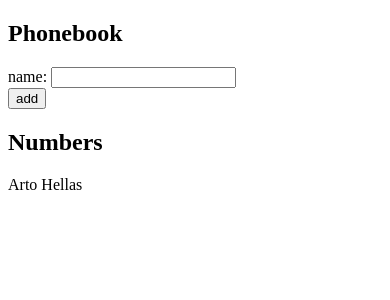
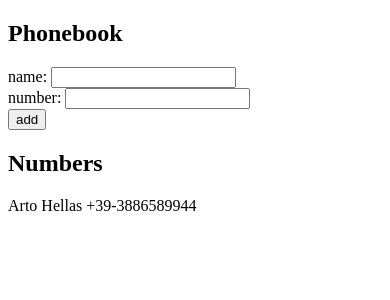
Before and after one commit to torac96/fullstackopen, a React (Create React App) app in the folder part2/phonebook/: page / in a window 390 px wide. Shown: the top 300 px of the page. Built offline with nearby package versions, Linux system fonts and the light colour scheme.

Commit message:
completed exercise 2.8 Phonebook

```diff
--- a/part2/phonebook/src/App.js
+++ b/part2/phonebook/src/App.js
@@ -2,21 +2,26 @@ import React, { useState } from 'react'
 
 const App = () => {
   const [persons, setPersons] = useState([
-    { name: 'Arto Hellas' }
+    { name: 'Arto Hellas', phone: '+39-3886589944' }
   ]);
   const [newName, setNewName] = useState('');
+  const [newPhone, setNewPhone] = useState('');
 
-  const handlepersonChange = (event) => {
+  const handlePersonChange = (event) => {
     setNewName(event.target.value);
+  }
+  const handlePhoneChange = (event) => {
+    setNewPhone(event.target.value);
   }
 
   const addPerson = (event) => {
     event.preventDefault();
-    if(newName === ''){
-      alert('Please fill the name');
+    if(newName === '' || newPhone === ''){
+      alert('Please fill the person information');
     }else{
       const newPerson = {
-        name: newName
+        name: newName,
+        phone: newPhone
       };
 
       const duplicate = persons.some((person) => JSON.stringify(person) === JSON.stringify(newPerson))
@@ -25,10 +30,9 @@ const App = () => {
       }else{
         setPersons(persons.concat(newPerson));
         setNewName('');
+        setNewPhone('');
       }
     }
-
-
   }
 
   return (
@@ -36,14 +40,17 @@ const App = () => {
       <h2>Phonebook</h2>
       <form onSubmit={addPerson}>
         <div>
-          name: <input value={newName} onChange={handlepersonChange} />
+          name: <input value={newName} onChange={handlePersonChange} />
         </div>
+        <div>
+          number: <input value={newPhone} onChange={handlePhoneChange} />
+          </div>
         <div>
           <button type="submit">add</button>
         </div>
       </form>
       <h2>Numbers</h2>
-        { persons?.map(person => <div key={person.name}>{person.name}</div>) }
+        { persons?.map(person => <div key={person.name}>{person.name} {person.phone}</div>) }
     </div>
   )
 }
```
